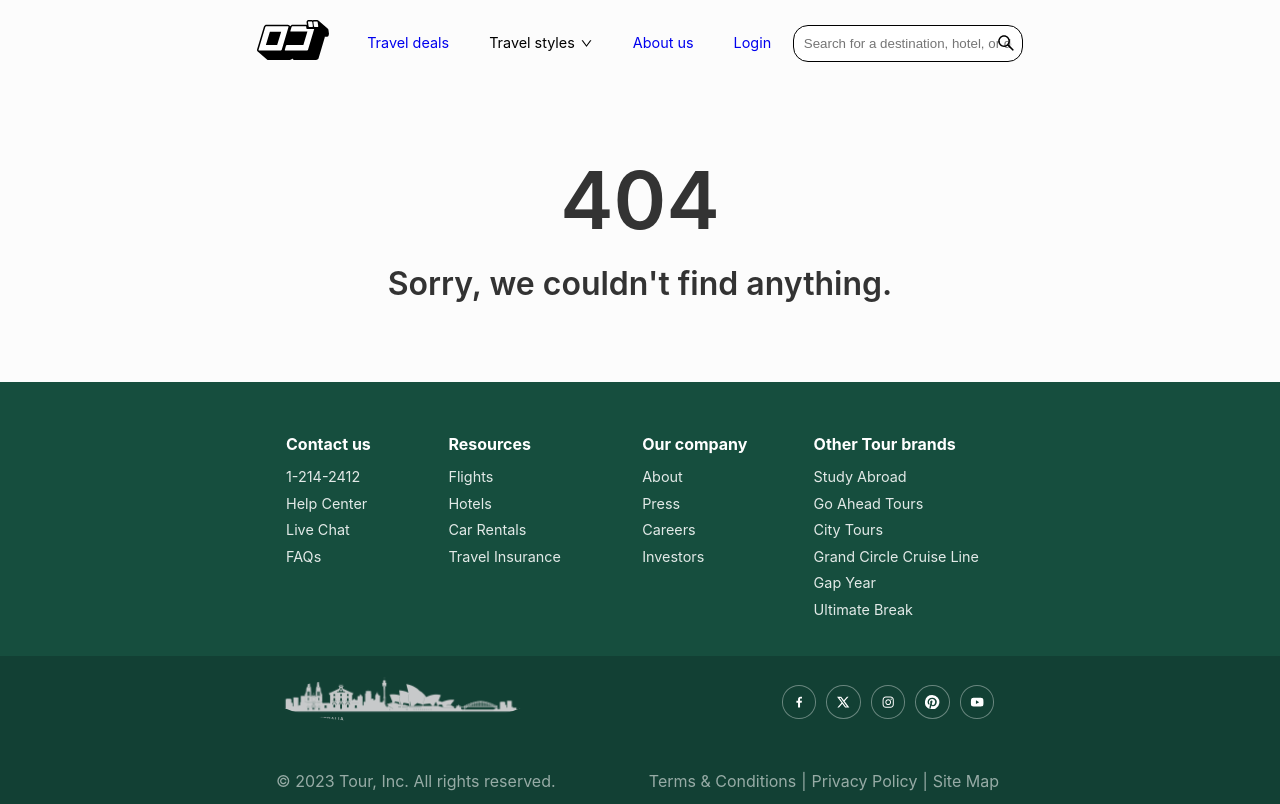
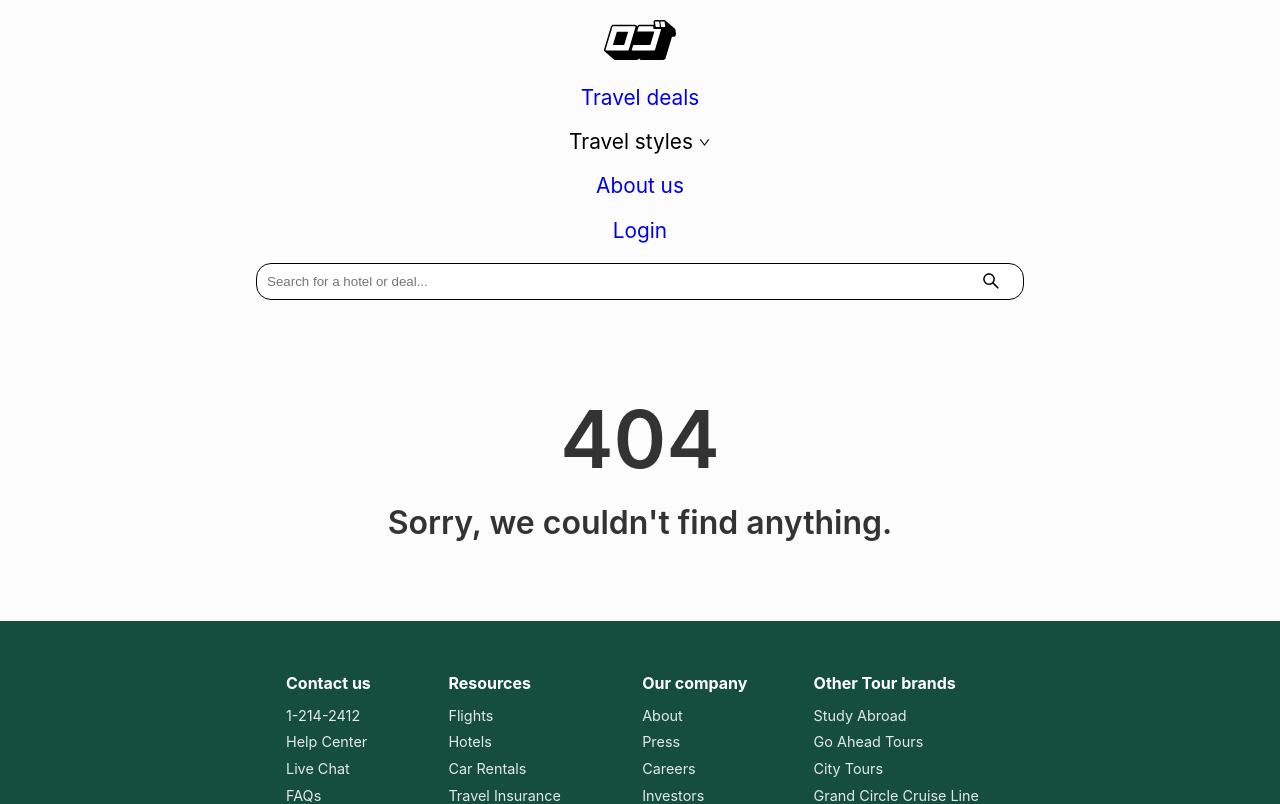
Before and after one commit to bartwo21/tour-project, a React (Vite) app: page /sr in a window 1280 px wide. Shown: the top 804 px of the page. Built offline with nearby package versions, Linux system fonts and the light colour scheme.

Commit message:
feat: user infos stored in localstorage

```diff
--- a/src/constants/navbar/navbar.scss
+++ b/src/constants/navbar/navbar.scss
@@ -1,6 +1,7 @@
 .navbar-container {
     width: 60%;
-    margin: 0 auto;
+    margin: 5px auto;
+
     .notification {
         position: fixed;
         top: 20px;
@@ -97,8 +98,7 @@
 
         .input-box {
             position: relative;
-            width: 30%;
-
+            width: 60%;
             &:hover {
                 opacity: 0.75;
                 transition: all 0.3s ease;
@@ -127,5 +127,34 @@
 }
 
 @media screen and (max-width: 1300px) {
-    // Mobile navbar styles
-}
+        .navbar-container {
+            width: 100%;
+        }
+
+        .navbar {
+            flex-direction: column;
+            align-items: flex-start;
+            margin-top: 10px;
+            .links {
+                flex-direction: column;
+                align-items: center;
+                justify-content: space-between !important;
+                margin: 10px 0;
+                li, .li {
+                    padding: 6px !important;
+                    border-bottom: none;
+                    font-size: 1.3rem !important;
+                    .dropdown-content {
+                        top: 35px;
+                        width: 100%;
+                        flex-direction: column;
+                        z-index: 3;
+                        .dropdown-link {
+                            margin: 5px 0;
+                            border-bottom: none;
+                        }
+                    }
+                }
+            }
+        }
+    }
--- a/src/constants/navbar/navbar.tsx
+++ b/src/constants/navbar/navbar.tsx
@@ -81,7 +81,7 @@ const Navbar: React.FC<Props> = ({}) => {
                         type="text"
                         onChange={(e) => dispatch(createDataFunc(e.target.value))}
                         onKeyDown={handleKeyDown}
-                        placeholder="Search for a destination, hotel, or deal"
+                        placeholder="Search for a hotel or deal..."
                     />
                     <button onClick={handleSearch}>
                         <AiOutlineSearch />
--- a/src/pages/Login/Login.scss
+++ b/src/pages/Login/Login.scss
@@ -56,18 +56,13 @@
         }
         .show-password{
             position: absolute;
-            border: 1px solid #ccc;
-            border-radius: 6px;
+            border: none;
             right: 0;
             bottom: 0;
             height: 100%;
             width: 60px;
             background-color: transparent;
             cursor: pointer;
-            &:hover {
-                background-color: rgb(245, 245, 245);
-                transition: background-color .3s ease;
-            }
         }
       }
 
--- a/src/pages/Login/Login.tsx
+++ b/src/pages/Login/Login.tsx
@@ -2,7 +2,6 @@ import { useState } from "react";
 import { useNavigate } from "react-router-dom";
 import "./Login.scss";
 import { useDispatch } from "react-redux";
-import { showNotification as showNotificationAction } from "../../store/features/notification/notificationSlice";
 import { login } from "../../store/features/authSlice/authSlice";
 
 const Login = () => {
@@ -15,14 +14,14 @@ const Login = () => {
   const [showPassword, setShowPassword] = useState(false);
 
   const handleClickButton = () => {
-    const isValidEmail = /\S+@\S+\.\S+/.test(email);
-    if (!isValidEmail) {
-      return;
+    if (name && email && password) {
+      const isValidEmail = /\S+@\S+\.\S+/.test(email);
+      if (!isValidEmail) {
+        return;
+      }
+      navigate("/");
+      dispatch(login({ name, email, password }));
     }
-
-    navigate("/");
-    dispatch(showNotificationAction());
-    dispatch(login({ name, email, password, loggedIn: true }));
   };
 
   const handleShowPassword = () => {
@@ -42,7 +41,7 @@ const Login = () => {
         </div>
         <div className="input-space">
           <input
-            type="text"
+            type="email"
             placeholder="Email"
             onChange={(e) => setEmail(e.target.value)}
           />
--- a/src/pages/home/home.tsx
+++ b/src/pages/home/home.tsx
@@ -8,10 +8,6 @@ import TravelCard from "../../../components/TravelCard/TravelCard";
 import CardContainer from "../../../components/CardContainer/CardContainer";
 import InfoCard from "../../../components/InfoCard/InfoCard";
 import Slider from 'react-slick';
-import { useEffect } from "react";
-import { useDispatch, useSelector } from "react-redux";
-import { hideNotification, showNotification } from './../../store/features/notification/notificationSlice';
-import { selectUser } from './../../store/features/authSlice/authSlice';
 
 type Card = {
   size: number;
@@ -62,20 +58,7 @@ const Home = ({}) => {
     ]
   };
 
-  const user = useSelector(selectUser);
-
-  const notificationState = useSelector((state: any) => state.notification.showNotification);
-  const dispatch = useDispatch();
-
-  useEffect(() => {
-    const timer = setTimeout(() => {
-      dispatch(hideNotification());
-    }, 3000);
-    return () => clearTimeout(timer);
-  }, [dispatch, notificationState]);
-  useEffect(() => {
-    !user && dispatch(showNotification());
-  }, [user]);
+  // const user = useSelector(selectUser);
 
   return (
     <div className="home">
@@ -131,11 +114,6 @@ const Home = ({}) => {
           </div>
       </div>
       </div>
-      {notificationState && (
-          <div className="notification">
-            {user ? <p>Welcome {user.name} !</p> : <p>Login to get the latest deals !</p>}
-          </div>
-        )}
       </div>
   );
 };
--- a/src/pages/notFound/NotFoundPage.scss
+++ b/src/pages/notFound/NotFoundPage.scss
@@ -4,6 +4,7 @@
     flex-direction: column;
     justify-content: center;
     align-items: center;
+    text-align: center;
     h1{
         font-size: 5rem;
         font-weight: 600;
--- a/src/store/features/authSlice/authSlice.tsx
+++ b/src/store/features/authSlice/authSlice.tsx
@@ -1,16 +1,20 @@
 import { createSlice } from "@reduxjs/toolkit";
+
+const getUser = localStorage.getItem("user");
 
 export const authSlice = createSlice({
     name: "user",
     initialState: {
-        user: null,
+        user: getUser,
     },
     reducers: {
         login: (state, action) => {
             state.user = action.payload;
+            localStorage.setItem("user", JSON.stringify(action.payload));
         },
         logout: (state) => {
             state.user = null;
+            localStorage.removeItem('user');
         },
     },
 });
--- a/src/store/features/notification/notificationSlice.tsx
+++ /dev/null
@@ -1,22 +0,0 @@
-import { createSlice } from '@reduxjs/toolkit';
-
-const initialState = {
-  showNotification: false,
-};
-
-const notificationSlice = createSlice({
-  name: 'notification',
-  initialState,
-  reducers: {
-    showNotification(state) {
-      state.showNotification = true;
-    },
-    hideNotification(state) {
-      state.showNotification = false;
-    },
-  },
-});
-
-export const { showNotification, hideNotification } = notificationSlice.actions;
-export const selectNotification = (state: any) => state.notification.showNotification;
-export default notificationSlice.reducer;
--- a/src/store/store.tsx
+++ b/src/store/store.tsx
@@ -1,12 +1,10 @@
 import { configureStore } from '@reduxjs/toolkit';
 import searchSlice from './features/search/searchSlice';
-import notificationReducer from './features/notification/notificationSlice';
 import userReducer from './features/authSlice/authSlice';
 
 export const store = configureStore({
   reducer: {
     data: searchSlice,
-    notification: notificationReducer,
     user: userReducer,
   },
 });
```
